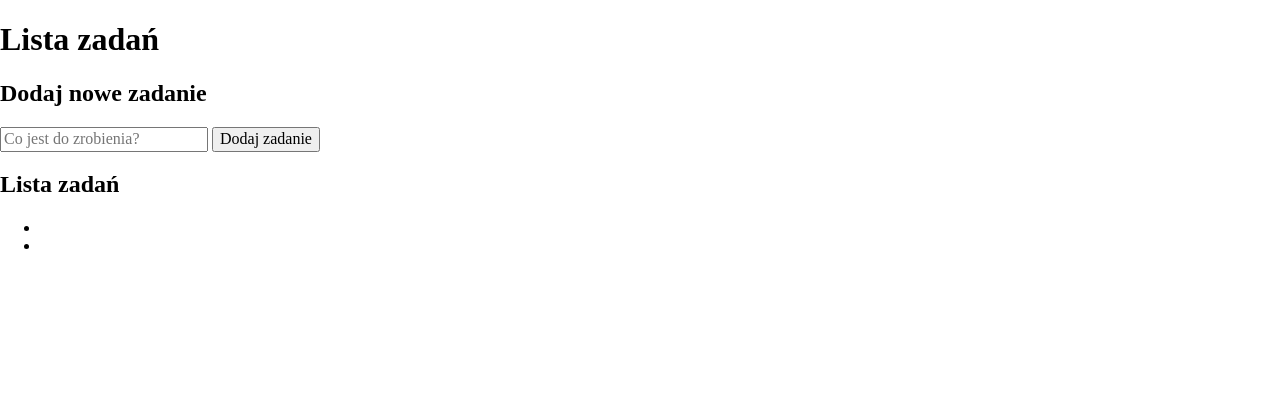
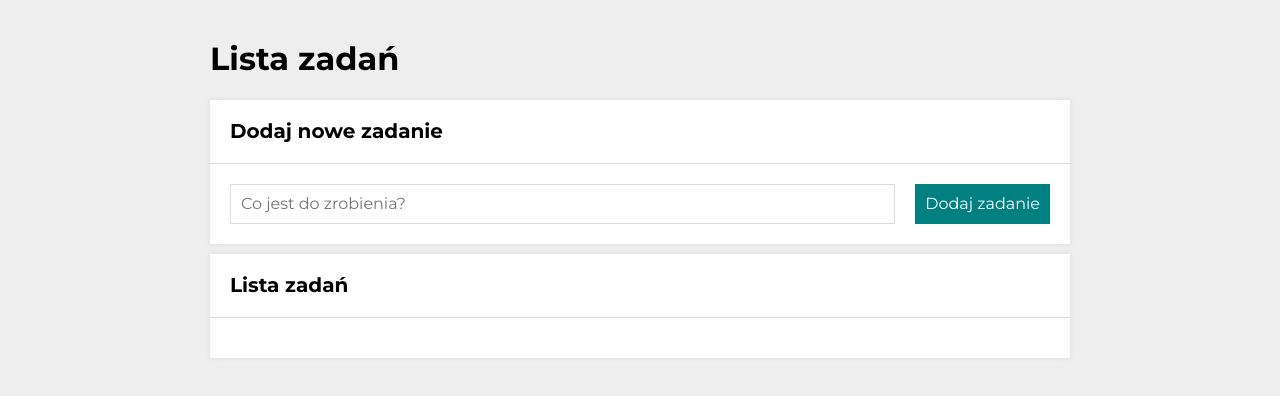
Before and after one commit to wolanka739/to-do-list, a plain HTML site: page index.html in a window 1280 px wide. Drawn offline with nearby package versions, Linux system fonts and the light colour scheme.

Commit message:
styles added

```diff
--- /dev/null
+++ b/css/container.css
@@ -0,0 +1,5 @@
+.container {
+    max-width: 900px;
+    padding: 20px;
+    margin: 0 auto;
+}
--- /dev/null
+++ b/css/form.css
@@ -0,0 +1,31 @@
+.form {
+    display: grid;
+    grid-template-columns: 1fr auto;
+    grid-gap: 20px;
+}
+
+@media (max-width: 767px) {
+    .form {
+        grid-template-columns: 1fr;
+    }
+}
+
+.form__input {
+    padding: 10px;
+    border: 1px solid #ddd;
+}
+
+.form__button {
+    padding: 10px;
+    color: white;
+    border: none;
+    background-color: hsl(180, 100%, 25%);
+}
+
+.form__button:hover {
+    background-color: hsl(180, 100%, 30%);
+}
+
+.form__button:active {
+    background-color: hsl(180, 100%, 35%);
+}
--- /dev/null
+++ b/css/section.css
@@ -0,0 +1,16 @@
+.section {
+    margin: 10px 0;
+    background: white;
+    box-shadow: 0 0 5px #ddd;
+}
+
+.section__header {
+    margin: 0;
+    padding: 20px;
+    border-bottom: 1px solid #ddd;
+    font-size: 20px;
+}
+
+.section__body {
+    padding: 20px;
+}
--- a/css/style.css
+++ b/css/style.css
@@ -0,0 +1,12 @@
+html {
+    box-sizing: border-box;
+}
+
+*, ::after, ::before {
+    box-sizing: inherit;
+}
+
+.body {
+    font-family: 'Montserrat', sans-serif;
+    background-color: #eee;
+}
--- /dev/null
+++ b/css/tasks.css
@@ -0,0 +1,50 @@
+.tasks {
+    margin: 0;
+    padding: 0;
+    list-style: none;
+}
+
+.tasks__item {
+    display: grid;
+    grid-template-columns: auto 1fr auto;
+    grid-gap: 10px;
+    padding: 10px;
+    border-bottom: 1px solid #ddd;
+    align-items: center;
+}
+
+.tasks__button {
+    border: none;
+    color: white;
+    width: 30px;
+    height: 30px;
+    padding: 0;
+}
+
+.tasks__button--toggleDone {
+    background-color: hsl(120, 61%, 34%);
+}
+
+.tasks__button--toggleDone:hover {
+    background-color: hsl(120, 61%, 39%);
+}
+
+.tasks__button--toggleDone:active {
+    background-color: hsl(120, 61%, 44%);
+}
+
+.tasks__content--done {
+    text-decoration: line-through;
+}
+
+.tasks__button--remove {
+    background-color: hsl(348, 83%, 47%);
+}
+
+.tasks__button--remove:hover {
+    background-color: hsl(348, 83%, 52%);
+}
+
+.tasks__button--remove:active {
+    background-color: hsl(348, 83%, 57%);
+}
--- a/index.html
+++ b/index.html
@@ -6,34 +6,38 @@
     <meta http-equiv="X-UA-Compatible" content="IE=edge">
     <meta name="viewport" content="width=device-width, initial-scale=1.0">
     <link href="css/style.css" rel="stylesheet">
+    <link href="css/container.css" rel="stylesheet">
+    <link href="css/section.css" rel="stylesheet">
+    <link href="css/form.css" rel="stylesheet">
+    <link href="css/tasks.css" rel="stylesheet">
     <script defer src="js/script.js"></script>
     <link rel="stylesheet" href="https://cdnjs.cloudflare.com/ajax/libs/normalize/8.0.1/normalize.min.css"
         integrity="sha512-NhSC1YmyruXifcj/KFRWoC561YpHpc5Jtzgvbuzx5VozKpWvQ+4nXhPdFgmx8xqexRcpAglTj9sIBWINXa8x5w=="
         crossorigin="anonymous" referrerpolicy="no-referrer" />
+    <link rel="preconnect" href="https://fonts.googleapis.com">
+    <link rel="preconnect" href="https://fonts.gstatic.com" crossorigin>
+    <link href="https://fonts.googleapis.com/css2?family=Montserrat:wght@400;700&display=swap" rel="stylesheet">
     <title>Lista zadań</title>
 </head>
 
-<body>
-    <main>
+<body class="body">
+    <main class="container">
         <header>
             <h1>Lista zadań</h1>
         </header>
-        <section>
-            <h2>Dodaj nowe zadanie</h2>
-            <div>
-                <form class="js-form">
-                    <input class="js-newTask" type="text" placeholder="Co jest do zrobienia?">
-                    <button class="js-addNewTask">Dodaj zadanie</button>
+        <section class="section">
+            <h2 class="section__header">Dodaj nowe zadanie</h2>
+            <div class="section__body">
+                <form class="form js-form">
+                    <input class="form__input js-newTask" placeholder="Co jest do zrobienia?">
+                    <button class="form__button">Dodaj zadanie</button>
                 </form>
             </div>
         </section>
-        <section>
-            <h2>Lista zadań</h2>
-            <div>
-                <ul>
-                    <li></li>
-                    <li></li>
-                </ul>
+        <section class="section">
+            <h2 class="section__header">Lista zadań</h2>
+            <div class="section__body">
+                <ul class="tasks js-tasks"></ul>
             </div>
         </section>
     </main>
```
